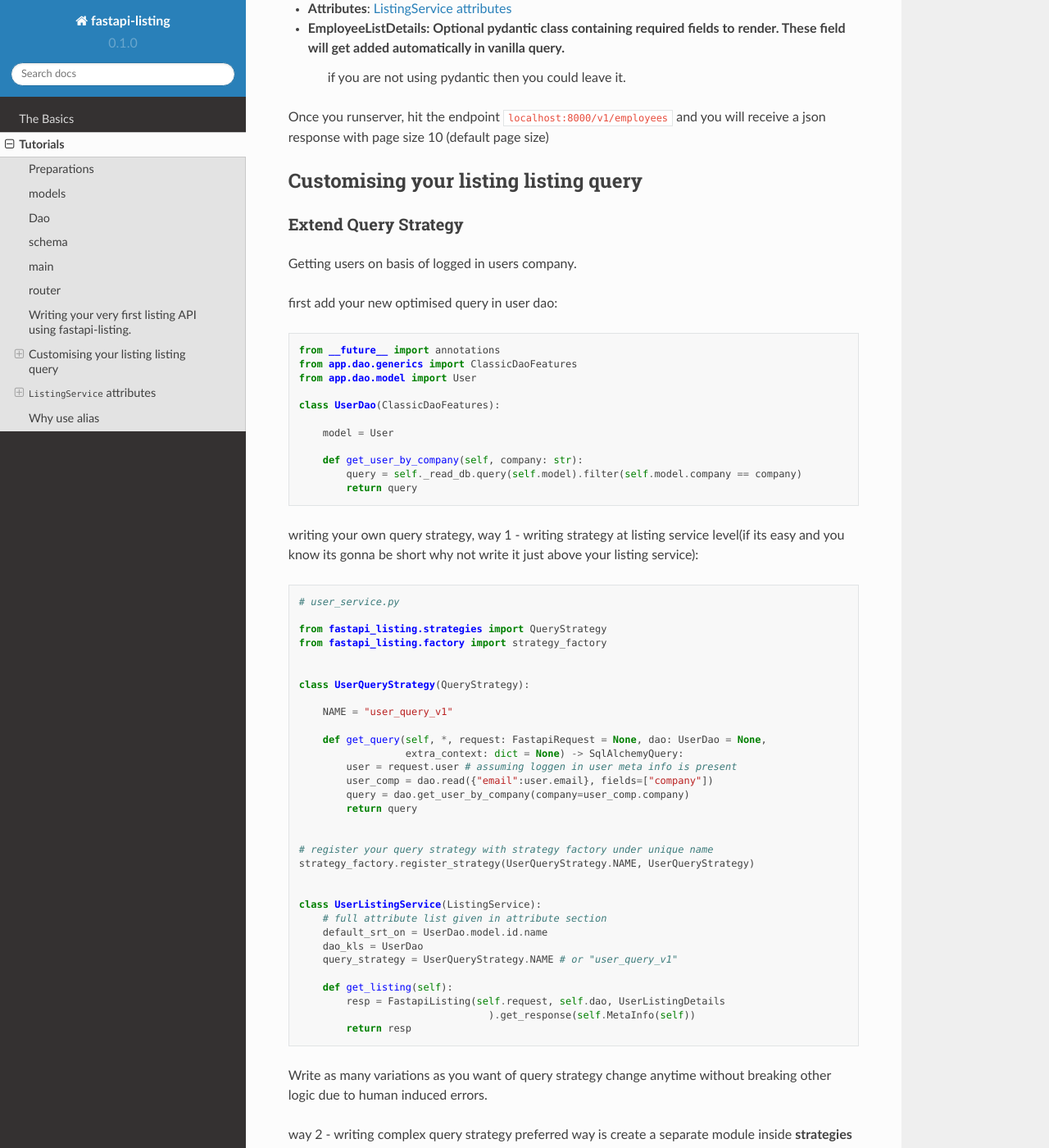
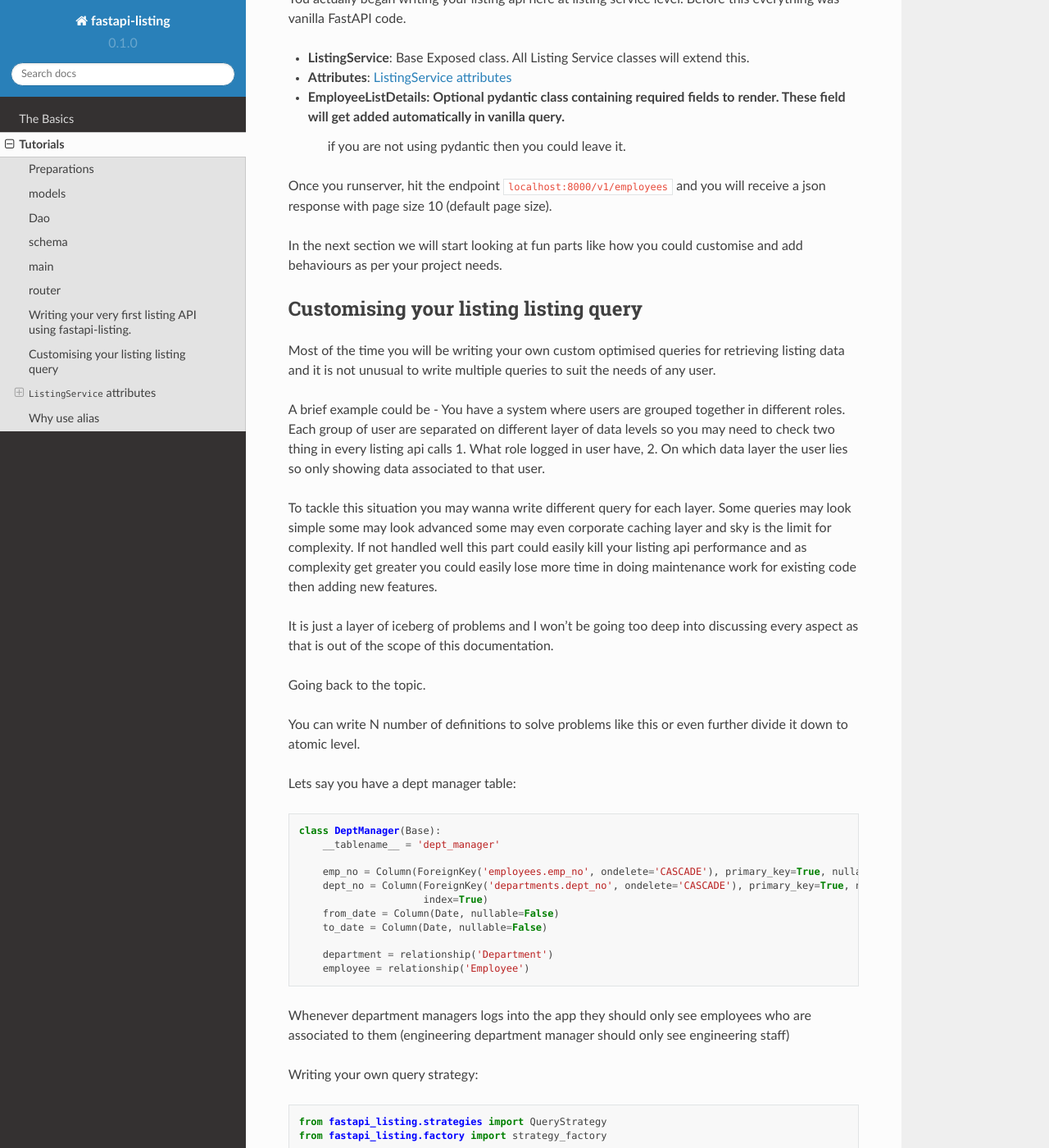
Before and after one commit to danielhasan1/fastapi-listing, a Sphinx documentation site: the page built from docs/tutorials.rst, in a window 1280 px wide and 1400 px high, scrolled down 4467 px. Shown: the whole window at 82% size. Built offline with Sphinx 7.4.7 and the Read the Docs theme 2.0.0, drawn with Linux system fonts in a browser that asks for light colours; some of the changed text lies outside the part shown.

Commit message:
update doc 2

```diff
--- a/docs/tutorials.rst
+++ b/docs/tutorials.rst
@@ -6,7 +6,7 @@ Preparations
 
 A simple example showing how easy it is to get started. Lets look at a little bit of context for better understanding.
 
-**Note** this is all related to FastAPI.
+**Note** First lets setup the app to use the library
 
 Your project structure may differ, but all FastAPI related flow is similar in context.
 
@@ -101,7 +101,7 @@ like this::
     from fastapi_listing.dao import GenericDao
 
 
-    class ClassicDaoFeatures(GenericDao):  # noqa
+    class ClassicDao(GenericDao):  # noqa
         """
         Not to be used directly as this class is missing an abstract property model.
         model is given when we are registering a new dao class under a new model/table
@@ -116,6 +116,11 @@ like this::
             return self._read_db.query(self.model).filter(sqlalchemy.sql.false())
 
 Dao classes::
+
+    # each dao will be placed in their own module/files
+    from fastapi_listing.dao import dao_factory
+
+    from app.dao import ClassicDao
 
     class TitleDao(ClassicDao):
         name = "title"
@@ -239,70 +244,108 @@ You actually began writing your listing api here at listing service level. Befor
 * **EmployeeListDetails**: Optional pydantic class containing required fields to render. These field will get added automatically in vanilla query.
     if you are not using pydantic then you could leave it.
 
-Once you runserver, hit the endpoint ``localhost:8000/v1/employees`` and you will receive a json response with page size 10 (default page size)
+Once you runserver, hit the endpoint ``localhost:8000/v1/employees`` and you will receive a json response with page size 10 (default page size).
+
+In the next section we will start looking at fun parts like how you could customise and add behaviours as per your project needs.
 
 
 Customising your listing listing query
 --------------------------------------
 
-Extend Query Strategy
-^^^^^^^^^^^^^^^^^^^^^
+Most of the time you will be writing your own custom optimised queries for retrieving listing data and it is not unusual to write
+multiple queries to suit the needs of any user.
 
-Getting users on basis of logged in users company.
+A brief example could be - You have a system where users are grouped together in different roles. Each group of user are separated on
+different layer of data levels so you may need to check two thing in every listing api calls
+1. What role logged in user have,
+2. On which data layer the user lies so only showing data associated to that user.
 
-first add your new optimised query in user dao::
+To tackle this situation you may wanna write different query for each layer. Some queries may look simple some may look advanced some may even corporate caching layer
+and sky is the limit for complexity. If not handled well this part could easily kill your listing api performance and as complexity get greater
+you could easily lose more time in doing maintenance work for existing code then adding new features.
 
-    from __future__ import annotations
-    from app.dao.generics import ClassicDaoFeatures
-    from app.dao.model import User
+It is just a layer of iceberg of problems and I won't be going too deep into discussing every aspect as that is out of the scope of this documentation.
 
-    class UserDao(ClassicDaoFeatures):
+Going back to the topic.
 
-        model = User
+You can write N number of definitions to solve problems like this or even further divide it down to atomic level.
 
-        def get_user_by_company(self, company: str):
-            query = self._read_db.query(self.model).filter(self.model.company == company)
-            return query
+Lets say you have a dept manager table::
+
+    class DeptManager(Base):
+        __tablename__ = 'dept_manager'
+
+        emp_no = Column(ForeignKey('employees.emp_no', ondelete='CASCADE'), primary_key=True, nullable=False)
+        dept_no = Column(ForeignKey('departments.dept_no', ondelete='CASCADE'), primary_key=True, nullable=False,
+                         index=True)
+        from_date = Column(Date, nullable=False)
+        to_date = Column(Date, nullable=False)
+
+        department = relationship('Department')
+        employee = relationship('Employee')
 
 
-writing your own query strategy,
-way 1 - writing strategy at listing service level(if its easy and you know its gonna be short why not write it just above your listing service)::
+Whenever department managers logs into the app they should only see employees who are associated to them (engineering department manager should only see engineering staff)
 
-    # user_service.py
+Writing your own query strategy::
 
     from fastapi_listing.strategies import QueryStrategy
     from fastapi_listing.factory import strategy_factory
 
 
-    class UserQueryStrategy(QueryStrategy):
+    class DepartmentWiseEmployeesQuery(QueryStrategy):
 
-        NAME = "user_query_v1"
+        def get_query(self, *, request: FastapiRequest = None, dao: EmployeeDao = None,
+                      extra_context: dict = None) -> SqlAlchemyQuery:
+            # as request and dao args are self explanatory
+            # extra_context is a chained variable that can carry contextual data from one place
+            # to another place. extremely helpful when passing args from router or client.
+            dept_no: str = dept_no # assuming we found dept no of logged in manager
+            return dao.get_employees_by_dept(dept_no) # method defined in dao class
 
-        def get_query(self, *, request: FastapiRequest = None, dao: UserDao = None,
-                      extra_context: dict = None) -> SqlAlchemyQuery:
-            user = request.user # assuming loggen in user meta info is present
-            user_comp = dao.read({"email":user.email}, fields=["company"])
-            query = dao.get_user_by_company(company=user_comp.company)
+    # it is important to register your strategy with factory for use.
+    strategy_factory.register("<whatever name you choose>", DepartmentWiseEmployeesQuery)
+
+Add your new listing query to employee dao::
+
+    from sqlalchemy.orm import Query
+
+    class EmployeeDao(ClassicDao):
+        name = "employee"
+        model = Employee
+
+        def get_employees_by_dept(self, dept_no: str) -> Query:
+            # assuming we have one to one mapping and we are passing manager department here
+            query = self._read_db.query(Employee
+                                        ).join(DeptEmp, Employee.emp_no == DeptEmp.emp_no
+                                        ).filter(DeptEmp.dept_no == dept_no)
             return query
 
 
-    # register your query strategy with strategy factory under unique name
-    strategy_factory.register_strategy(UserQueryStrategy.NAME, UserQueryStrategy)
 
+To use this your client(strategy user not the actual client like logged in user or browser) should be aware to which strategy to use in specefic
+condition::
 
-    class UserListingService(ListingService):
-        # full attribute list given in attribute section
-        default_srt_on = UserDao.model.id.name
-        dao_kls = UserDao
-        query_strategy = UserQueryStrategy.NAME # or "user_query_v1"
+    @loader.register()
+    class EmployeeListingService(ListingService):
+
+        default_srt_on = "Employee.emp_no"
+        default_dao = EmployeeDao
 
         def get_listing(self):
-            resp = FastapiListing(self.request, self.dao, UserListingDetails
+            if user == manager: # imaginary conditions
+                self.switch("<whatever name we choose>") # switch strategy on the fly on object/request level
+            resp = FastapiListing(self.request, self.dao, EmployeeListDetails
                                     ).get_response(self.MetaInfo(self))
             return resp
 
-
-Write as many variations as you want of query strategy change anytime without breaking other logic due to human induced errors.
+Some of the Benefits:
+ - Write/Change your queries independently.
+ - Open/Close relationship.
+ - Dry Code
+ - Improve readability and easy to understand classes
+ - Reduces error which happen when one change breaks existing dependent flow
+ - Ability to reuse existing strategies in other listing services
 
 way 2 - writing complex query strategy preferred way is create a separate module inside **strategies** dir::
 
```
